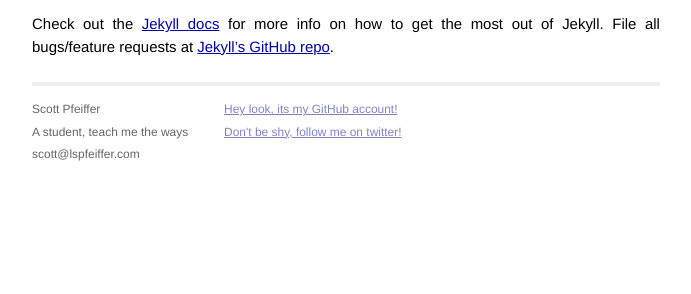
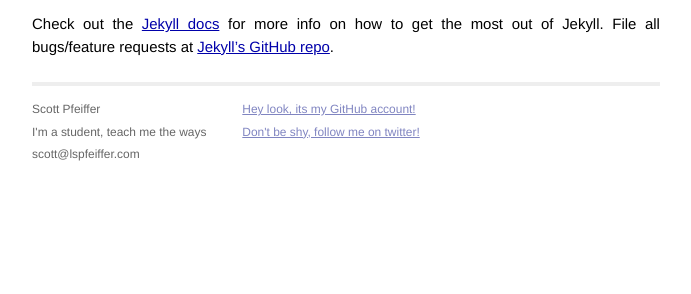
Before and after one commit to lspfeiffer/lspfeiffer.github.io, a Jekyll site: the page built from _posts/2014-02-10-welcome-to-jekyll.markdown, in a window 1280 px wide. Shown: the part 411-705 px from the top of the page, without its empty margins (294-985 px from the left). Built offline with Jekyll 4.4.1, drawn with Linux system fonts in a browser that asks for light colours; Markdown is read by kramdown in place of the engine named in the settings.

```diff
--- a/_layouts/default.html
+++ b/_layouts/default.html
@@ -27,7 +27,7 @@
             <div class="contact">
               <p>
                 Scott Pfeiffer<br />
-                A student, teach me the ways<br />
+                I'm a student, teach me the ways<br />
                 scott@lspfeiffer.com
               </p>
             </div>
```
Also changed, not shown: 1 other file.
